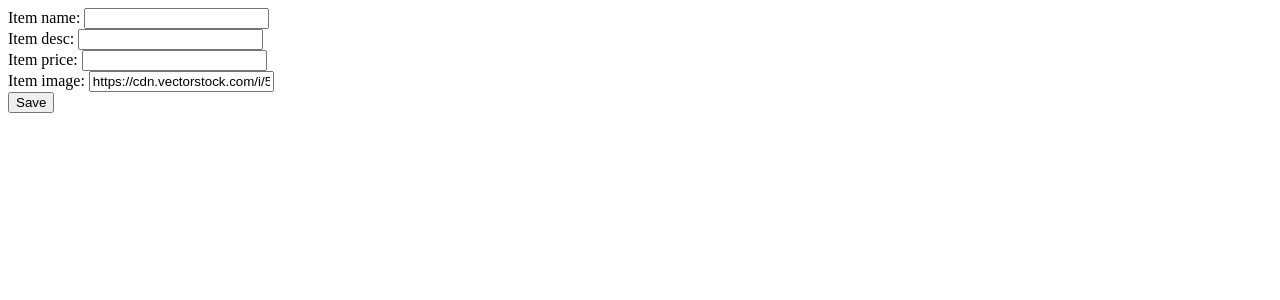
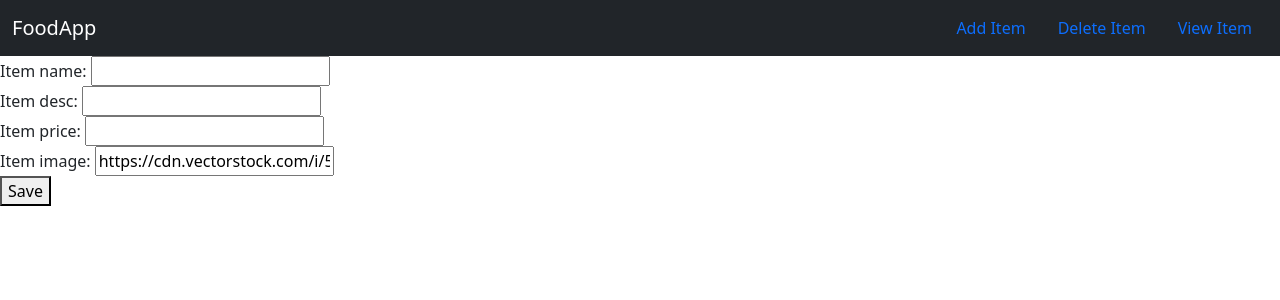
Before and after one commit to roniahamed/Foodapp, a Django app: page /add/ in a window 1280 px wide. Shown: the top 300 px of the page. Run offline with Django 5.2, Linux system fonts and the light colour scheme.

Commit message:
update page

```diff
--- a/templates/food/base.html
+++ b/templates/food/base.html
@@ -20,7 +20,7 @@
             <a href="#" class="navbar-brand">FoodApp</a>
             <div class="nav">
 
-                <a href="#" class="nav-item nav-link">Add Item</a>
+                <a href="{% url 'food:create_item' %}" class="nav-item nav-link">Add Item</a>
                 <a href="#" class="nav-item nav-link">Delete Item</a>
                 <a href="#" class="nav-item nav-link">View Item</a>
             </div>
--- a/templates/food/item-form.html
+++ b/templates/food/item-form.html
@@ -1,5 +1,11 @@
+{% extends 'food/base.html' %}
+
+{% block body %}
+
 <form action="#" method="POST">
     {% csrf_token %}
     {{ form}}
     <button type="submit">Save</button>
 </form>
+
+{% endblock %}
```
